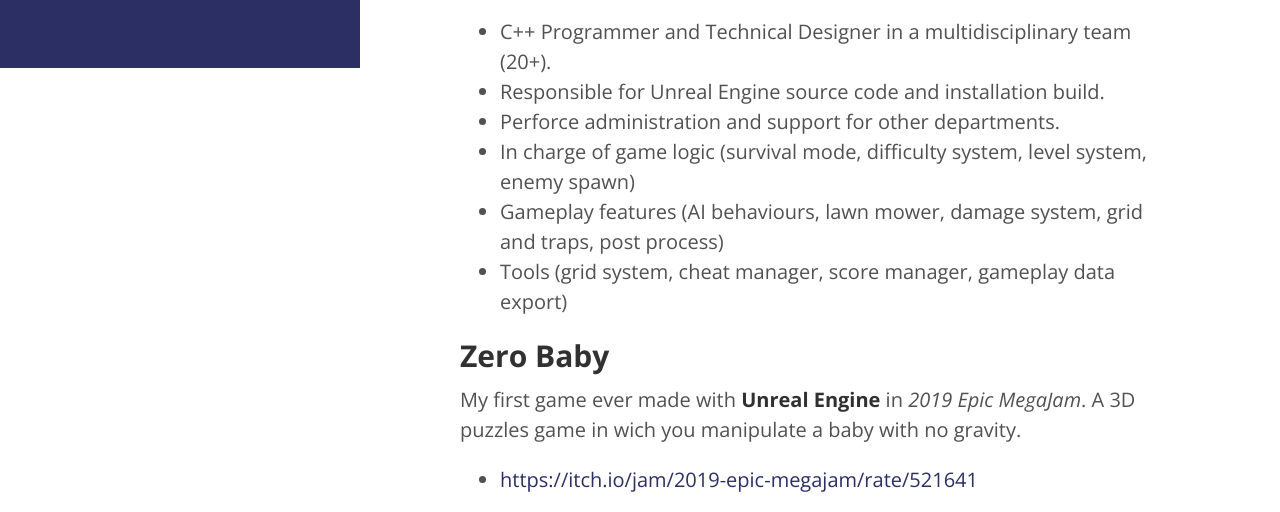
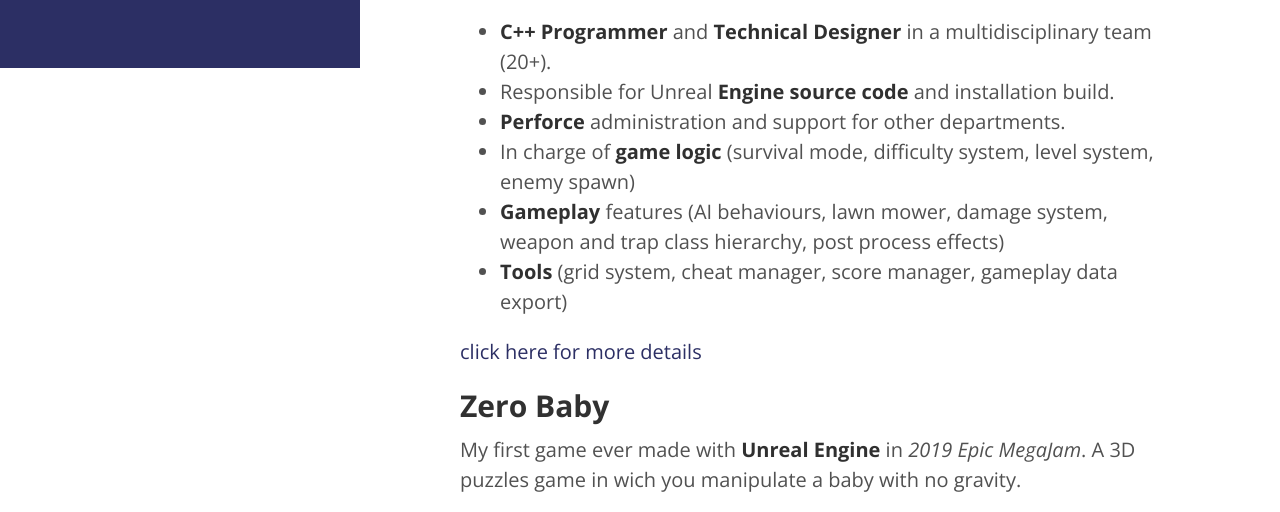
Before and after one commit to amuoz/amuoz.github.io, a plain HTML site: page portfolio/index.html in a window 1280 px wide. Shown: the part 732-1244 px from the top of the page. Drawn offline with nearby package versions, Linux system fonts and the light colour scheme; grey boxes are pictures that could not be loaded.

Commit message:
Necro journey fix

```diff
--- a/portfolio/index.html
+++ b/portfolio/index.html
@@ -15,7 +15,7 @@
 <meta itemprop="description" content="Portfolio and stuff">
 <meta itemprop="datePublished" content="2020-06-27T00:00:00&#43;00:00" />
 <meta itemprop="dateModified" content="2020-06-27T00:00:00&#43;00:00" />
-<meta itemprop="wordCount" content="251">
+<meta itemprop="wordCount" content="259">
 <meta itemprop="image" content="https://muoz.dev/images/costillas-carnivoras-loop.gif"/>
 
 
@@ -173,13 +173,14 @@
 
 <a href="https://ventekgames.itch.io/necrognomicon">https://ventekgames.itch.io/necrognomicon</a></p>
 <ul>
-<li>C++ Programmer and Technical Designer in a multidisciplinary team (20+).</li>
-<li>Responsible for Unreal Engine source code and installation build.</li>
-<li>Perforce administration and support for other departments.</li>
-<li>In charge of game logic (survival mode, difficulty system, level system, enemy spawn)</li>
-<li>Gameplay features (AI behaviours, lawn mower, damage system, grid and traps, post process)</li>
-<li>Tools (grid system, cheat manager, score manager, gameplay data export)</li>
+<li><strong>C++ Programmer</strong> and <strong>Technical Designer</strong> in a multidisciplinary team (20+).</li>
+<li>Responsible for Unreal <strong>Engine source code</strong> and installation build.</li>
+<li><strong>Perforce</strong> administration and support for other departments.</li>
+<li>In charge of <strong>game logic</strong> (survival mode, difficulty system, level system, enemy spawn)</li>
+<li><strong>Gameplay</strong> features (AI behaviours, lawn mower, damage system, weapon and trap class hierarchy, post process effects)</li>
+<li><strong>Tools</strong> (grid system, cheat manager, score manager, gameplay data export)</li>
 </ul>
+<p><a href="https://muoz.dev/posts/necrognomicon-journey/">click here for more details</a></p>
 <h2 id="zero-baby">Zero Baby</h2>
 <p>My first game ever made with <strong>Unreal Engine</strong> in <em>2019 Epic MegaJam</em>. A 3D puzzles game in wich you manipulate a baby with no gravity.</p>
 <ul>
```
